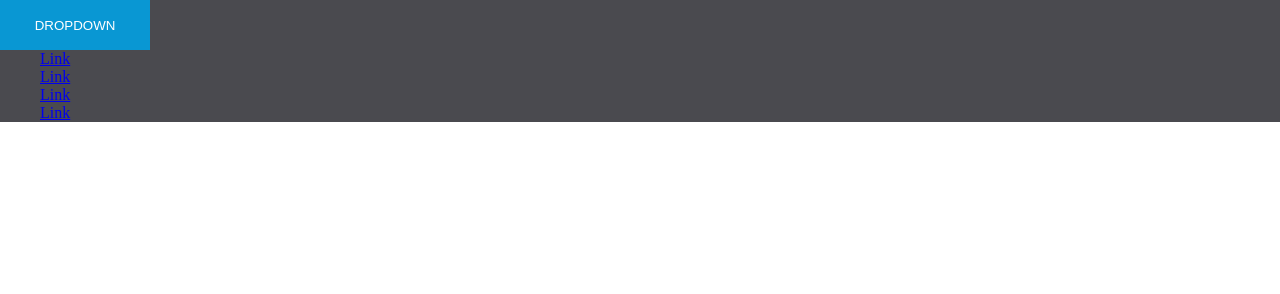
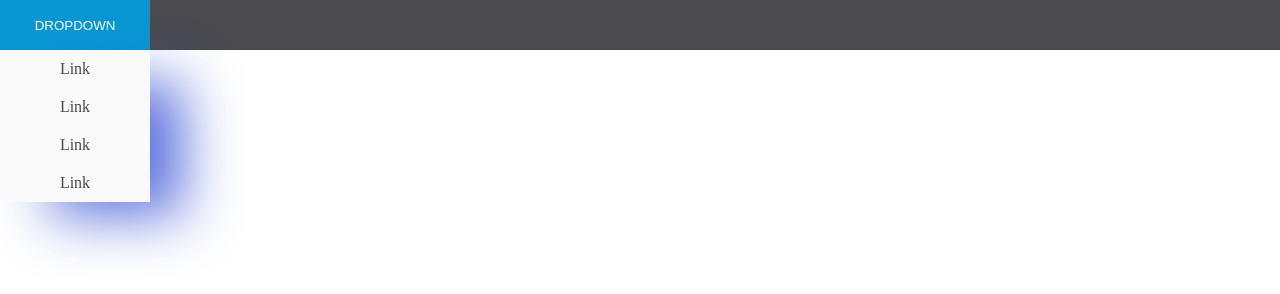
Before and after one commit to Christopher-Simpson/CSS-Witchcraft, a plain HTML site: page index.html in a window 1280 px wide. Drawn offline with Linux system fonts and the light colour scheme.

Commit message:
end of section 2

```diff
--- a/main.css
+++ b/main.css
@@ -19,4 +19,26 @@ button {
 .dropdownMenu {
     list-style: none;
     margin: 0;
+    padding: 0;
+    position: absolute;
+    left: 0;
+    right: 0;
+    top: 50px;
+    width: 150px;
+    text-align: center;
+    box-shadow: 42px 23px 56px -9px rgba(57,83,212,0.82);
 }
+
+.dropdownLink {
+    text-decoration: none;
+    display: block;
+    background-color: #f9f9f9;
+    color: #4a4a4f;
+    padding: 10px 5px;
+    transition: background-color .5s ease-in-out, color .5s ease-in-out;
+}
+
+.dropdownLink:hover {
+    color: #fff;
+    background-color: #a0a0a3;
+}
```
